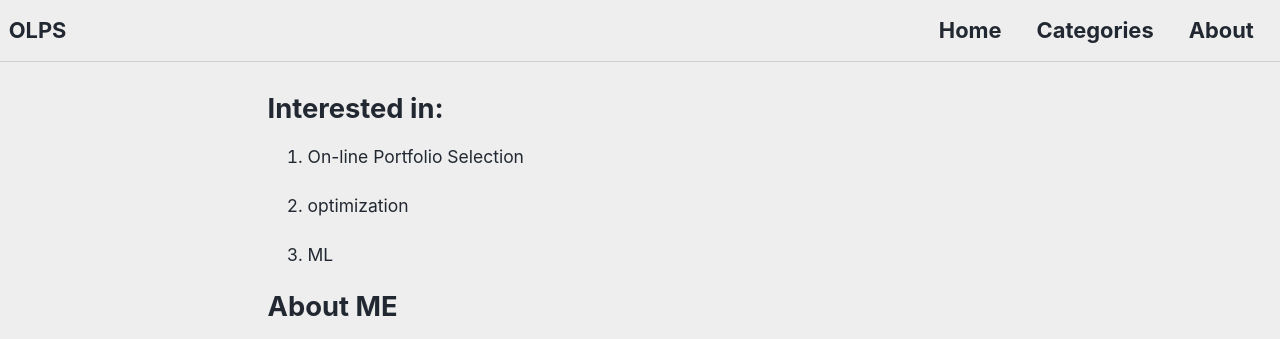
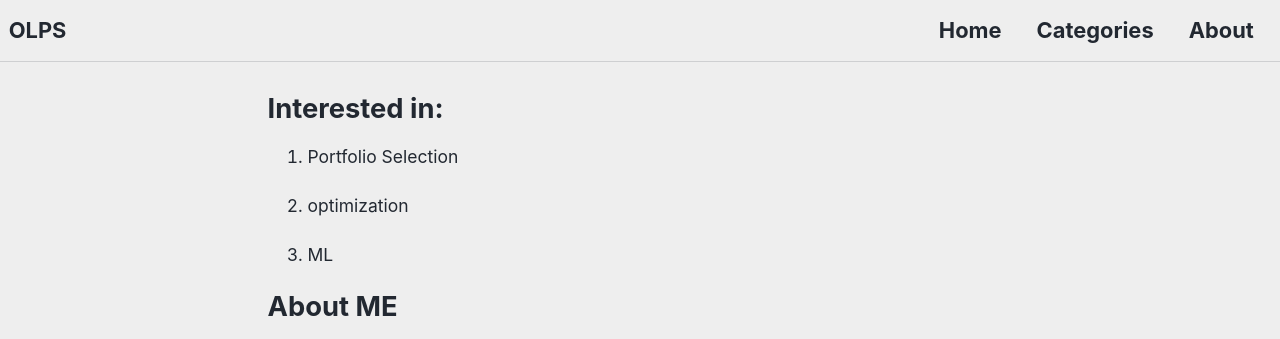
Before and after one commit to da-hyun-jeong/da-hyun-jeong.github.io, a Jekyll site: the page built from _pages/about.md, in a window 1280 px wide. Shown: the top 339 px of the page. Built offline with Jekyll 4.4.1, drawn with Linux system fonts in a browser that asks for light colours; cached includes are drawn as plain includes; nearby versions of some CDN libraries.

Commit message:
Update about.md

```diff
--- a/_pages/about.md
+++ b/_pages/about.md
@@ -5,7 +5,7 @@ layout: single
 ---
 
 # Interested in:
-1. On-line Portfolio Selection
+1. Portfolio Selection
 
 2. optimization
 
```
